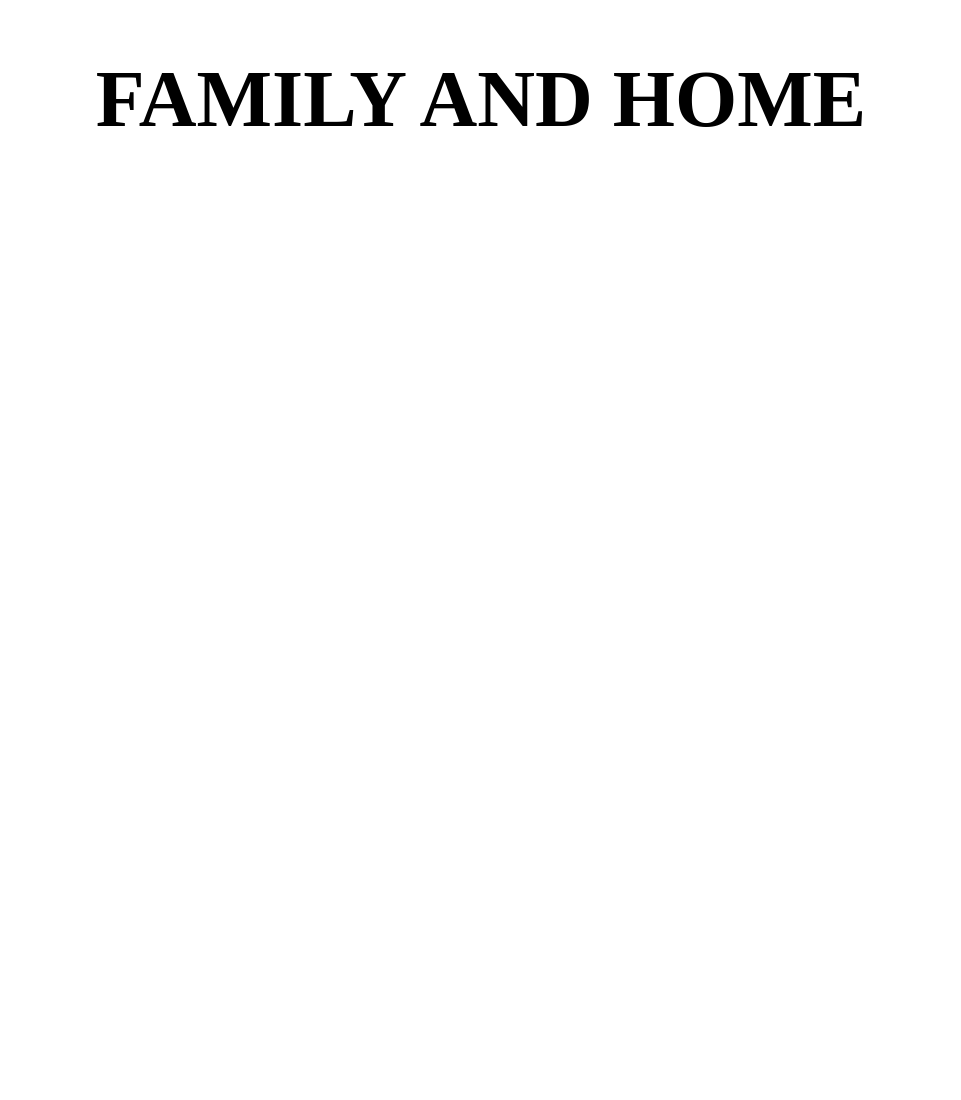
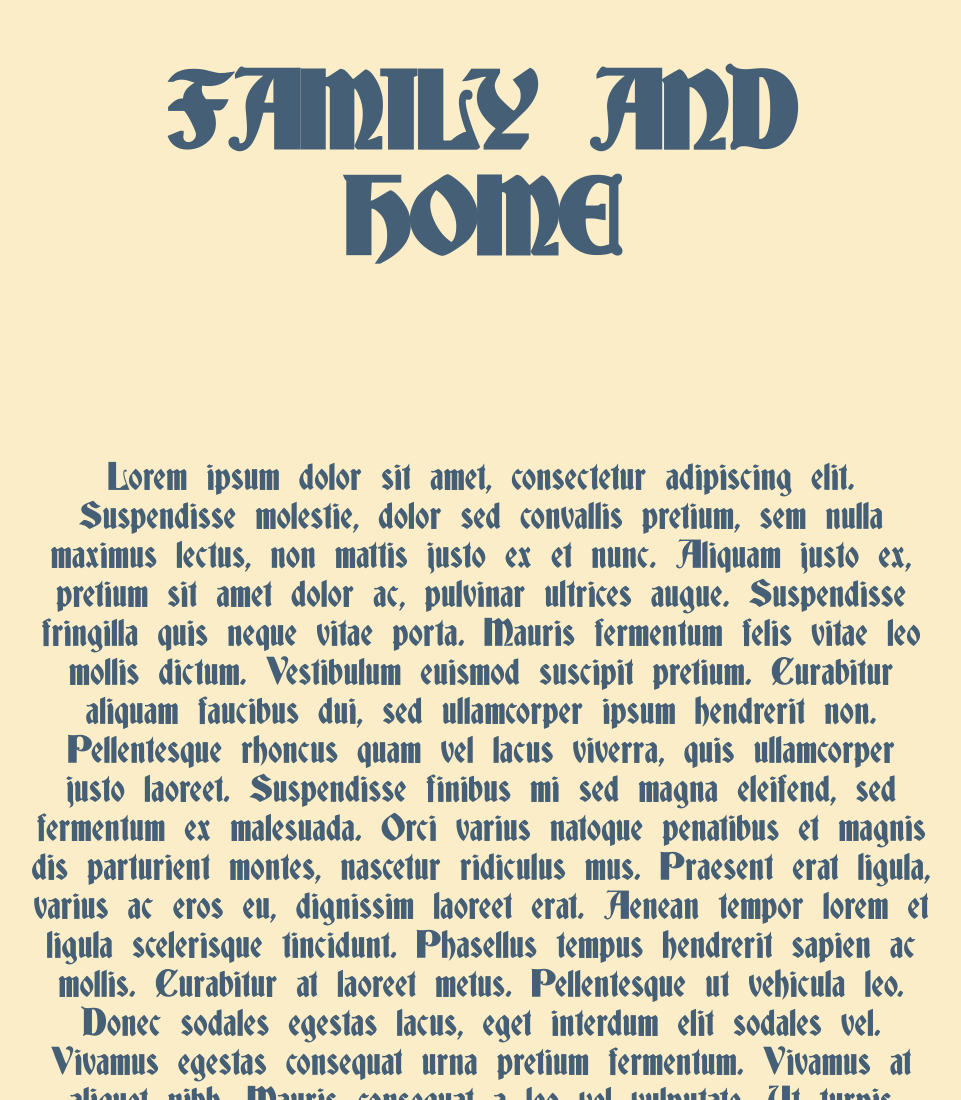
Before and after one commit to ferhatgayir/projektgroup, a plain HTML site: page Family.html in a window 1280 px wide. Shown: the top 1100 px of the page, without its empty margins (159-1120 px from the left). Before the commit the page ends 800 px from the top, so only its background shows below. Drawn offline with Linux system fonts and the light colour scheme.

Commit message:
example Family.html + Deutsch.ttf added

```diff
--- a/Family.html
+++ b/Family.html
@@ -3,12 +3,34 @@
     <head>
         <title>HEIDI - Family and Home</title>
         <style>
+            @font-face {
+                font-family: 'Deutsch Gothic';
+                src: url(fonts/Deutsch.ttf);
+            }
             body {
                 text-align: center;
+                background-color: #faedc7;
+                color: #455f77;
+                font-family: 'Deutsch Gothic';
+                font-size: 2.25em;
+                padding-left: 5em;
+                padding-right: 5em;
             }
         </style>
     </head>
     <body>
-        <h1 style="font-size: 5em;">FAMILY AND HOME</h1>
+        <h1 style="font-size: 2.75em;">FAMILY AND HOME</h1>
+        <br><br>
+        <p>
+            Lorem ipsum dolor sit amet, consectetur adipiscing elit. Suspendisse molestie, dolor sed convallis pretium, sem nulla maximus lectus, non mattis justo ex et nunc. Aliquam justo ex, pretium sit amet dolor ac, pulvinar ultrices augue. Suspendisse fringilla quis neque vitae porta. Mauris fermentum felis vitae leo mollis dictum. Vestibulum euismod suscipit pretium. Curabitur aliquam faucibus dui, sed ullamcorper ipsum hendrerit non. Pellentesque rhoncus quam vel lacus viverra, quis ullamcorper justo laoreet. Suspendisse finibus mi sed magna eleifend, sed fermentum ex malesuada. Orci varius natoque penatibus et magnis dis parturient montes, nascetur ridiculus mus.
+
+            Praesent erat ligula, varius ac eros eu, dignissim laoreet erat. Aenean tempor lorem et ligula scelerisque tincidunt. Phasellus tempus hendrerit sapien ac mollis. Curabitur at laoreet metus. Pellentesque ut vehicula leo. Donec sodales egestas lacus, eget interdum elit sodales vel. Vivamus egestas consequat urna pretium fermentum. Vivamus at aliquet nibh. Mauris consequat a leo vel vulputate. Ut turpis enim, sollicitudin id felis quis, mattis tristique nisi. Mauris ullamcorper est vel ante faucibus bibendum.
+
+            Sed imperdiet varius felis, at condimentum mauris sollicitudin eu. Fusce molestie aliquam elit, nec fringilla est pharetra a. Nulla gravida dictum enim sed finibus. Nulla vel ante in enim maximus blandit. Etiam sodales magna nibh, sit amet euismod eros aliquet id. Donec et leo sit amet nibh aliquam rhoncus et a augue. Proin nec orci in sem interdum suscipit. Vestibulum ante ipsum primis in faucibus orci luctus et ultrices posuere cubilia curae; Nullam congue euismod arcu. Pellentesque habitant morbi tristique senectus et netus et malesuada fames ac turpis egestas.
+
+            Vestibulum consequat, metus quis interdum ultrices, felis leo semper ligula, vitae imperdiet augue lectus in metus. Sed ac nibh feugiat, finibus velit vel, consectetur elit. Pellentesque egestas turpis sem, vel varius libero mollis et. Proin tristique libero ac urna molestie bibendum. Donec ullamcorper risus a porttitor ultrices. Lorem ipsum dolor sit amet, consectetur adipiscing elit. Suspendisse erat justo, mattis et velit sit amet, ultricies tempus justo. Proin gravida fringilla dui ac convallis. Lorem ipsum dolor sit amet, consectetur adipiscing elit. Sed sapien eros, pharetra facilisis est eu, tincidunt commodo tortor. Etiam finibus congue lacus non aliquam. Proin eros nunc, consectetur quis vehicula eget, lobortis aliquam nulla. Aliquam erat volutpat.
+
+            Nulla porta urna vitae enim condimentum, vitae interdum ligula vehicula. Curabitur hendrerit elit neque, vitae sollicitudin turpis mollis quis. Curabitur rutrum nibh turpis, quis cursus libero egestas eget. Quisque lacinia nisl sed risus posuere fermentum. Vivamus pharetra eu ante ac eleifend. Praesent viverra aliquet ipsum ut sollicitudin. In luctus consectetur viverra. Nulla interdum nulla at nisi dapibus sodales. Nam aliquet, magna at varius efficitur, dolor augue gravida urna, et auctor quam justo id orci. Nulla rhoncus, lorem a aliquet ullamcorper, velit massa volutpat erat, quis volutpat nisi tortor sit amet dui. Suspendisse facilisis sapien risus, eget tincidunt risus lobortis et. Ut fermentum sem ac dolor placerat pretium. Proin quis risus quis massa aliquet euismod at nec urna. Donec nec tellus ac felis vulputate iaculis sit amet ut tellus. Aenean id turpis non turpis tincidunt iaculis quis ac dolor. Nam auctor purus velit, sit amet iaculis lacus porttitor vitae.
+        </p>
     </body>
 </html>
```
Also changed, not shown: fonts/Deutsch.ttf (added).
